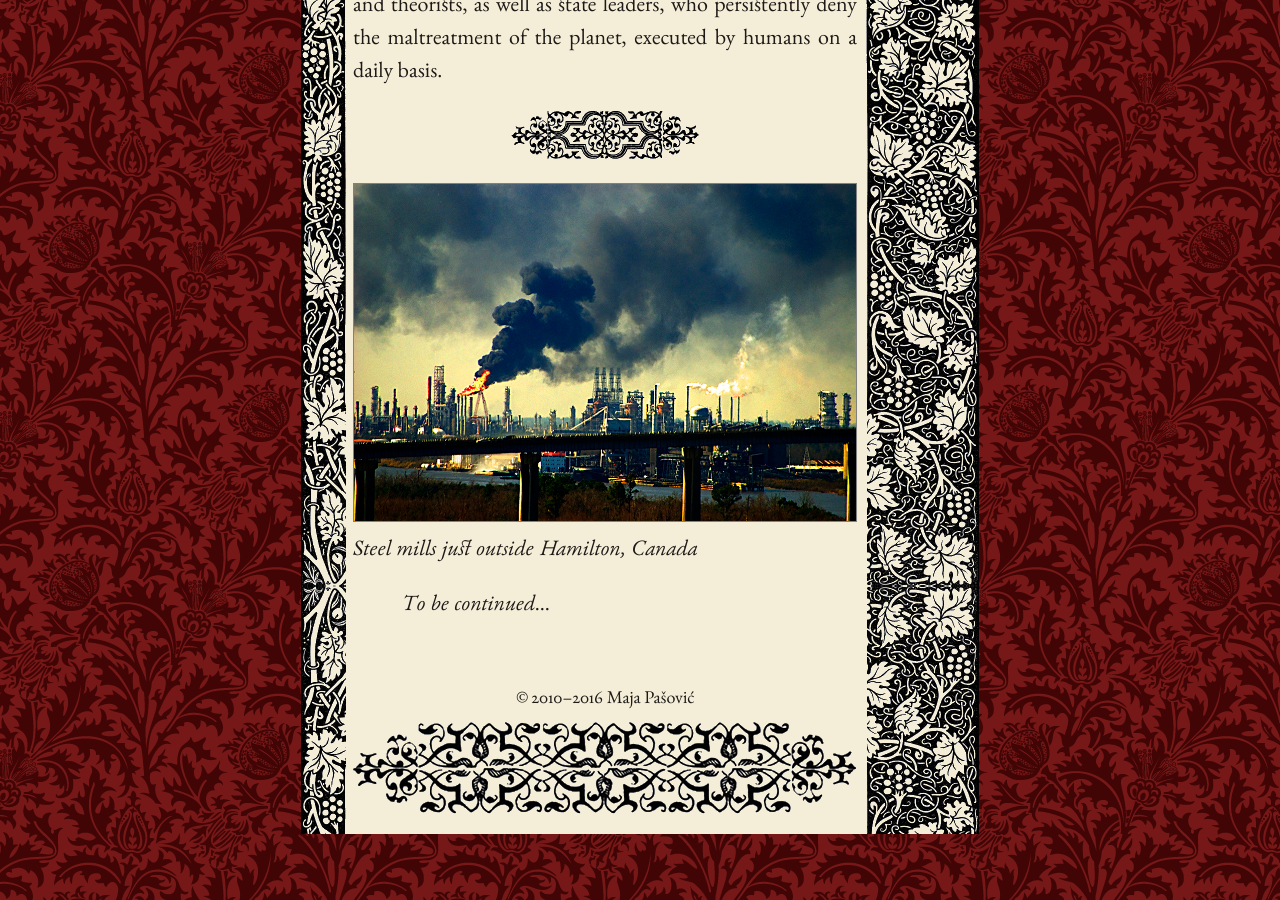
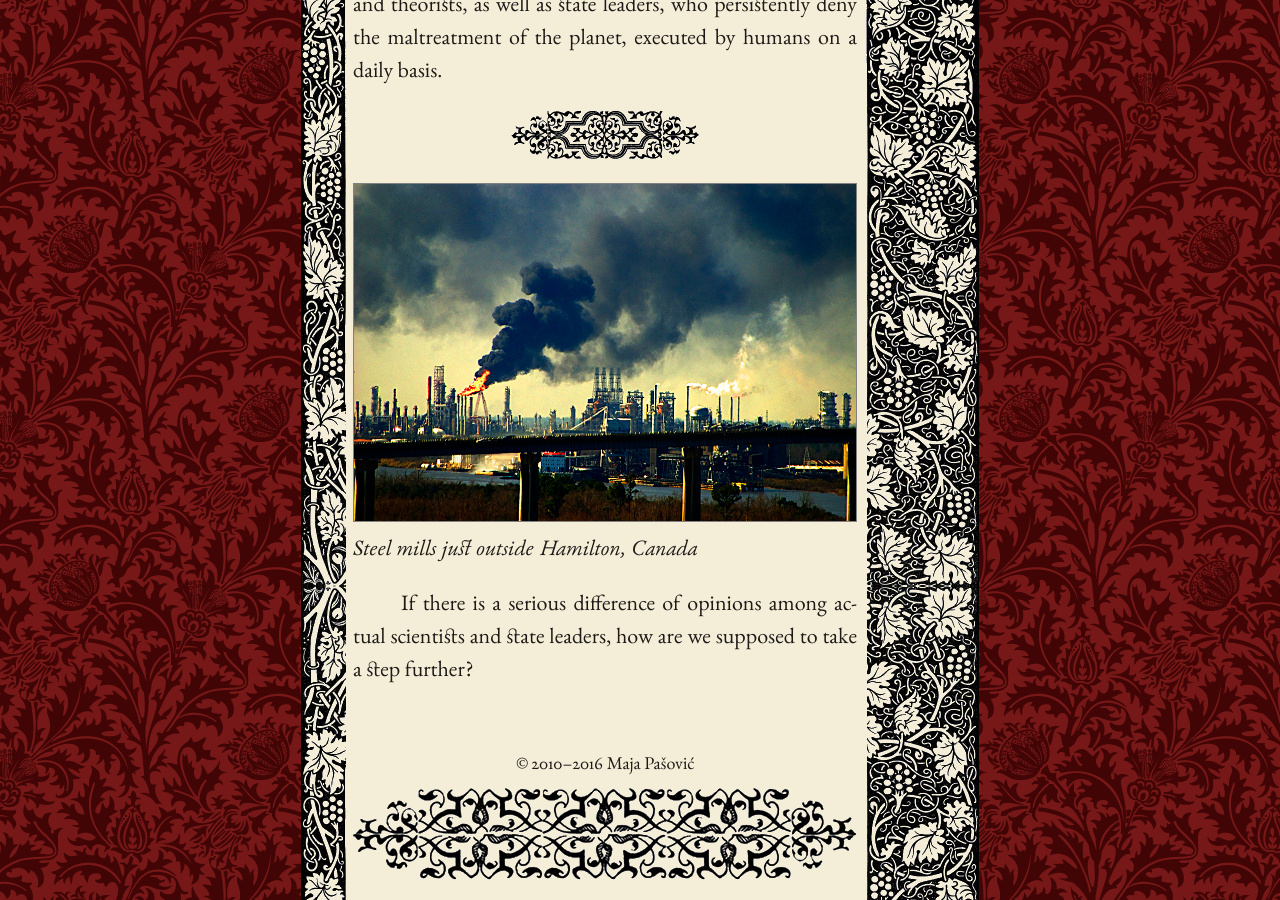
Before and after one commit to mpasovic/majapasovic.org, a Jekyll site: the page built from _posts/2016-08-29--baked-new-world-how-determined-are-we-to-survive-the-climate-crisis.md, in a window 1280 px wide and 900 px high, scrolled down 4349 px. Built offline with Jekyll 4.4.1, drawn with Linux system fonts in a browser that asks for light colours; nearby versions of some CDN libraries.

Commit message:
Updated 2016-08-29--baked-new-world-how-determined-are-we-to-survive-the-climate-crisis.md

```diff
--- a/_posts/2016-08-29--baked-new-world-how-determined-are-we-to-survive-the-climate-crisis.md
+++ b/_posts/2016-08-29--baked-new-world-how-determined-are-we-to-survive-the-climate-crisis.md
@@ -31,4 +31,4 @@ The World Meteorological Organization (WMO) has warned about the quick progress
 ![Hamilton_ON.jpg]({{site.baseurl}}/img/Hamilton_ON.jpg)
      *Steel mills just outside Hamilton, Canada*
 
-*To be continued*...
+If there is a serious difference of opinions among actual scientists and state leaders, how are we supposed to take a step further?
```
